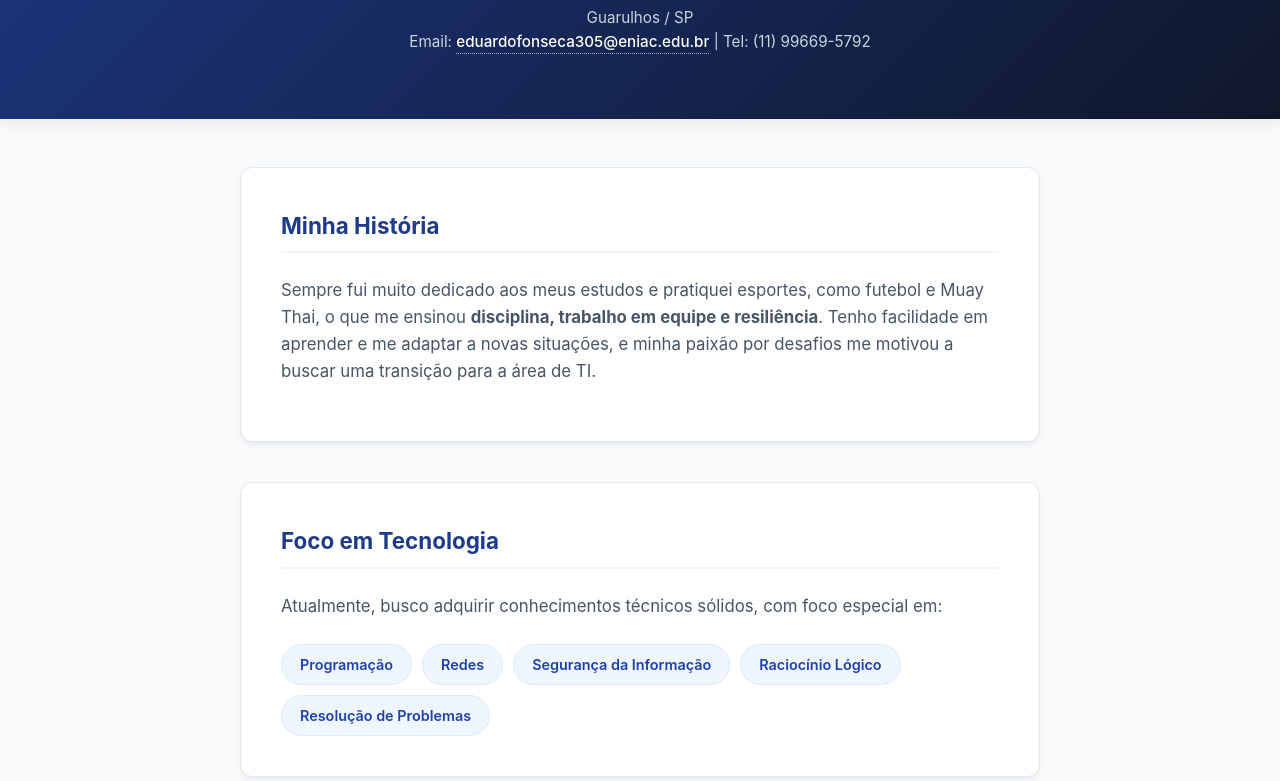
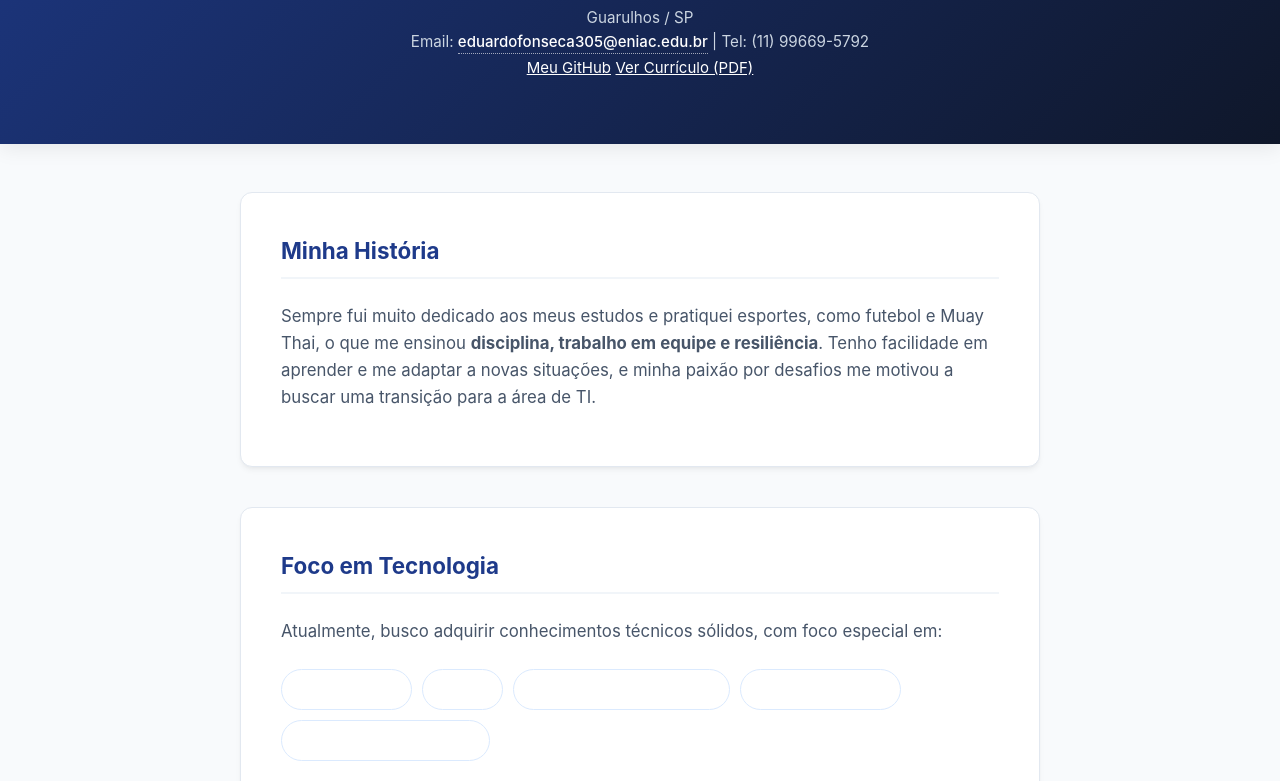
Before and after one commit to eduardo-kliman/edu, a plain HTML site: page index.html in a window 1280 px wide. Shown: the part 319-1100 px from the top of the page. Drawn offline with Linux system fonts and the light colour scheme.

Commit message:
Atualização

```diff
--- a/index.html
+++ b/index.html
@@ -5,7 +5,6 @@
     <meta name="viewport" content="width=device-width, initial-scale=1.0">
     <link rel="stylesheet" href="style.css">
     <title>Portfólio | Eduardo Benedito</title>
-
 </head>
 <body>
 
@@ -18,6 +17,11 @@
             Guarulhos / SP <br>
             Email: <a href="mailto:eduardofonseca305@eniac.edu.br">eduardofonseca305@eniac.edu.br</a> |
             Tel: (11) 99669-5792
+        </div>
+
+        <div class="button-container">
+            <a href="https://github.com/eduardo-kliman" target="_blank" class="btn-portfolio">Meu GitHub</a>
+            <a href="curriculo.pdf" target="_blank" class="btn-portfolio">Ver Currículo (PDF)</a>
         </div>
     </header>
 
--- a/style.css
+++ b/style.css
@@ -3,10 +3,10 @@
             --primary-color: #1e3a8a; /* Azul escuro corporativo/tech */
             --secondary-color: #ffffff; /* Fundo dos cards branco */
             --bg-color: #f8fafc; /* Fundo da página levemente acinzentado */
-            --text-color: #334155; /* Texto grafite escuro para melhor leitura */
-            --accent-color: #3b82f6; /* Azul vibrante para links/destaques */
-            --tag-bg: #eff6ff; /* Fundo das tags de habilidades */
-            --tag-text: #1e40af; /* Texto das tags */
+            --text-color: #ffffff; /* Texto grafite escuro para melhor leitura */
+            --accent-color: #ffffff; /* Azul vibrante para links/destaques */
+            --tag-bg: #ffffff; /* Fundo das tags de habilidades */
+            --tag-text: #ffffff; /* Texto das tags */
         }
 
         body {
@@ -150,3 +150,7 @@
             section { padding: 1.5rem; }
             .container { padding: 1.5rem 1rem; }
         }
+        a{
+            font-size: 15px;
+            color: white;
+        }
```
Also changed, not shown: 1 other file.
